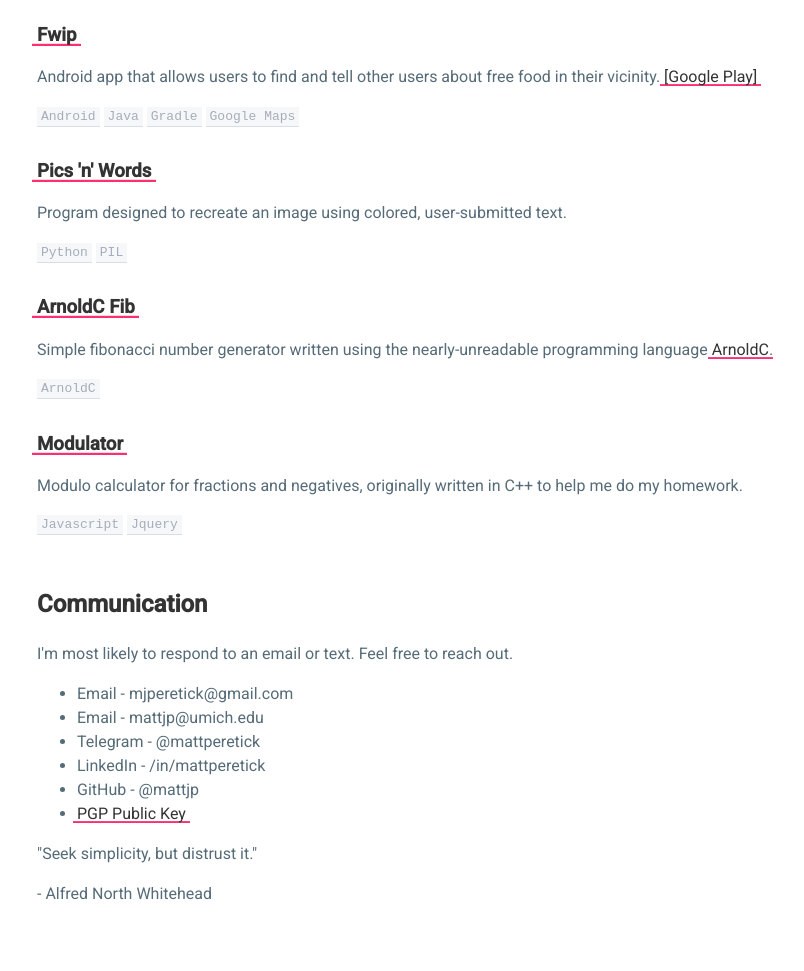
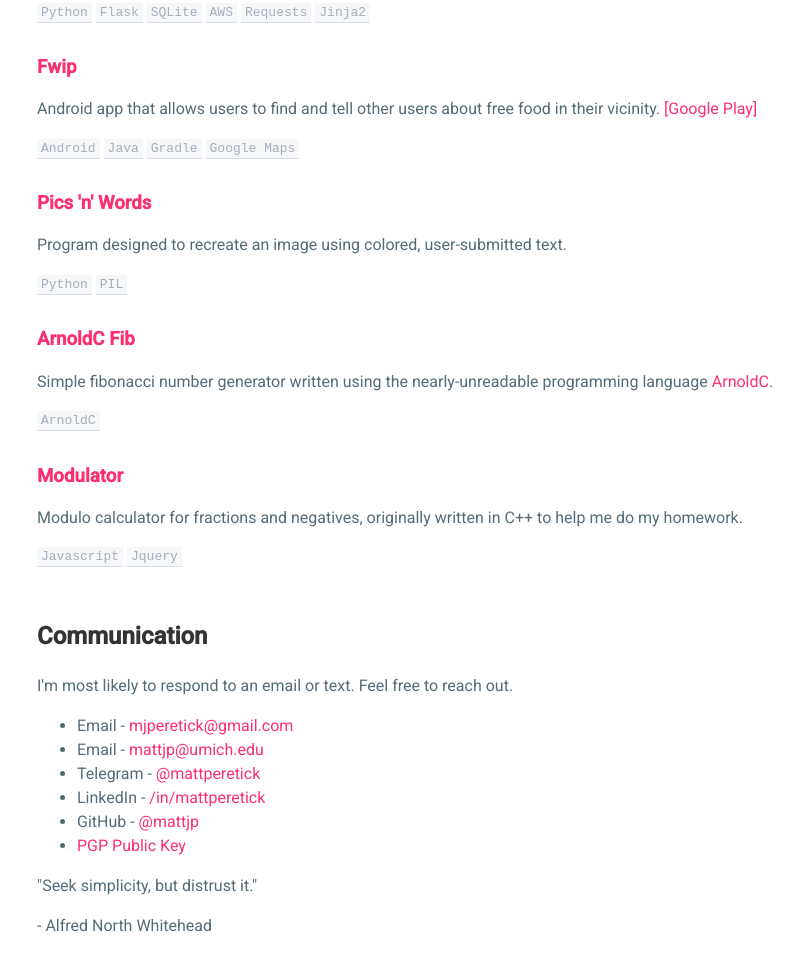
Before and after one commit to mattjp/personal_site, a plain HTML site: page indexNew.html in a window 1280 px wide. Shown: the part 1271-2242 px from the top of the page, without its empty margins (203-1007 px from the left). Drawn offline with Linux system fonts and the light colour scheme.

Commit message:
update links

```diff
--- a/indexNew.html
+++ b/indexNew.html
@@ -99,11 +99,11 @@
     <h2>Communication</h2>
     <p>I'm most likely to respond to an email or text. Feel free to reach out.</p>
     <ul>
-      <li>Email - mjperetick@gmail.com</li>
-      <li>Email - mattjp@umich.edu</li>
-      <li>Telegram - @mattperetick</li>
-      <li>LinkedIn - /in/mattperetick</li>
-      <li>GitHub - @mattjp</li>
+      <li>Email - <a href="mailto:mjperetick@gmail.com">mjperetick@gmail.com</a></li>
+      <li>Email - <a href="mailto:mattjp@umich.edu">mattjp@umich.edu</a></li>
+      <li>Telegram - <a href="https://telegram.org">@mattperetick</a></li>
+      <li>LinkedIn - <a href="https://linkedin.com/in/mattperetick">/in/mattperetick</a></li>
+      <li>GitHub - <a href="https://github.com/mattjp">@mattjp</a></li>
       <li><a href="matts_key.asc">PGP Public Key</a></li>
     </ul>
   </div>
--- a/styleNew.css
+++ b/styleNew.css
@@ -19,7 +19,7 @@ header {
   background-position: center top;
   background-repeat: no-repeat;
   background-size: cover;
-  height: 16em;
+  height: 18em;
   line-height: 1.2;
   max-width: none;
   padding: 10vw 2em;
@@ -100,7 +100,7 @@ pre {
 }
 
 a {
-  color: #333;
+  color: #fc2f70;
   position: relative;
   text-decoration: none;
   z-index: 1;
@@ -109,18 +109,17 @@ a {
 a::before {
   content: '';
   position: absolute;
-  z-index: -1;
-  top: 0;
   bottom: 0;
-  left: -0.25em;
-  right: -0.25em;
+  left: 0;
+  right: 0;
+  height: 2px;
   background-color: #fc2f70;
-  transform-origin: bottom center;
-  transform: scaleY(0.1);
-  transition: all 0.1s ease-in-out;
+  transform-origin: bottom right;
+  transform: scaleX(0);
+  transition: transform 0.5s ease;
 }
 
 a:hover::before {
-  transform: scaleY(1);
-  background-color: hsla(341, 97%, 59%, 0.75);
+  transform-origin: bottom left;
+  transform: scaleX(1);
 }
```
